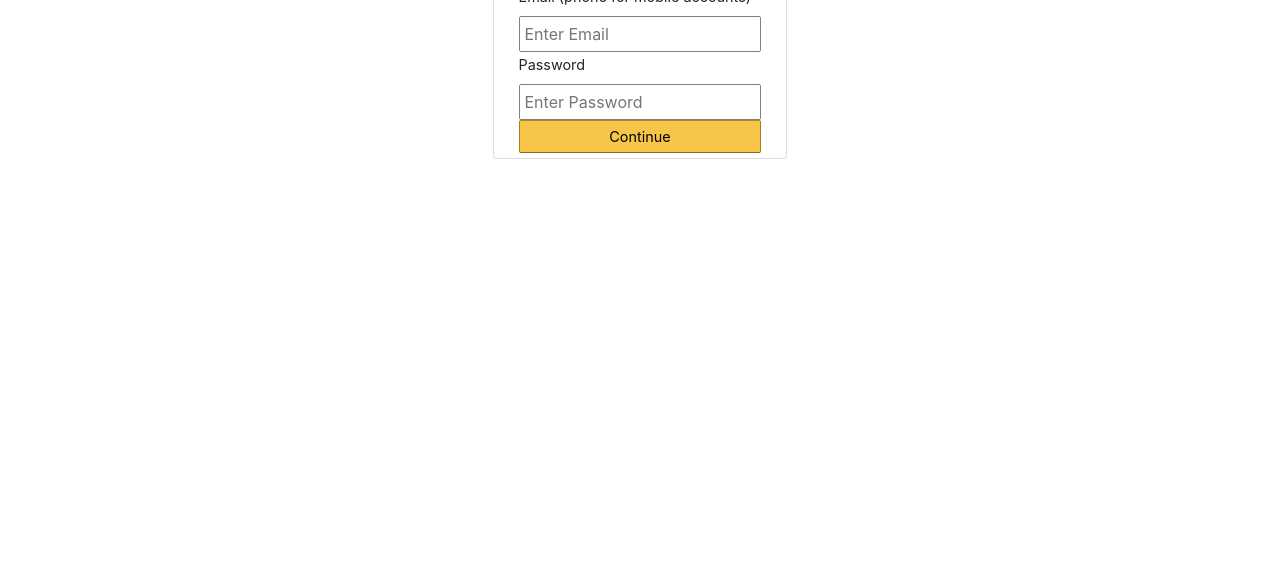
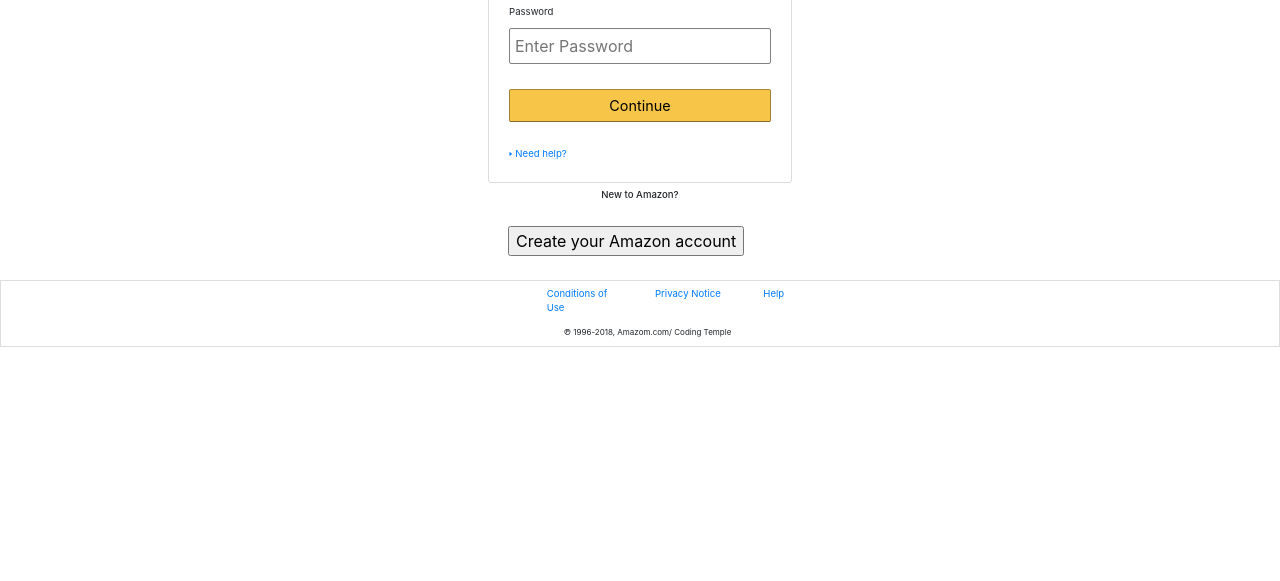
Before and after one commit to ksillah/amazon-mock, a plain HTML site: page index.html in a window 1280 px wide. Shown: the part 219-800 px from the top of the page. Drawn offline with nearby package versions, Linux system fonts and the light colour scheme.

Commit message:
elements added

```diff
--- a/css/main.css
+++ b/css/main.css
@@ -1,5 +1,5 @@
 div{
-    padding: 20px
+    padding: 2px;
 }
 
 .logo-img{
@@ -10,6 +10,15 @@ div{
 .center-span{
     margin: 0 auto;
 }
+.right-align{
+    text-align: right;
+}
+
+.bottom-span{
+    border: white;
+    margin: 0 auto;
+    width: 75%;
+}
 
 fieldset{
     width: 75%;
@@ -17,20 +26,21 @@ fieldset{
     border-radius: 3px;
     padding: 5px 25px;
     margin-bottom: 20px;
-    margin-top: 90px;
+    margin-top: 0px;
+    padding: 20px;
 }
 
 fieldset label{
-    font-size: 90%;
+    font-size: 60%;
 }
 
 form input{
     display: block;
     width: 100%;
-    padding: 5px ;
+    padding: 5px;
     border: 1px solid gray;
     border-radius: 2px;
-    margin-bottom: 25 px
+    margin-bottom: 25px;
 
 }
 
@@ -39,3 +49,29 @@ form input[type="submit"]{
     border-color: #a88734 #9c7e31 #846a29;
     font-size: 90%;
 }
+
+form input[ value = "Create your Amazon account"]{
+    background-color: rgb(216, 216, 216);
+    border-color:gray;
+    font-size: 90%;}
+
+a{  display: block;
+    margin: 0 auto;
+    font-size: 60%;
+}
+
+.bottom-center{
+    margin: 0 auto;
+    text-align: center;
+}
+.copyright{
+    font-size: 50%;
+    text-align: right;
+}
+h4{
+    display: block;
+    margin: 0 auto;
+    font-size: 60%;
+    color: solid #ddd;
+
+}
--- a/index.html
+++ b/index.html
@@ -28,19 +28,63 @@
                     <label for="email">Email (phone for mobile accounts)</label>
                     <input type="email" name="email" id="email" placeholder="Enter Email">
 
+                    <a class="right-align" href ='https://www.amazon.com/gp/help/customer/display.html?nodeId=GH3NM2YWEFEL2CQ4'target='_blank'>Forgot Password</a>
+
                     <!--Password Area (input/label)-->
-                    <label for="password">Password</label>
+                    <label for="password">Password </label>
+
                     <input type="password" name="password" id="password" placeholder="Enter Password">
 
                     <input type="submit" value="Continue">
+
+                    <a class="" href ='' target="_blank>"> &#129170 Need help?</a>
+
                 </form>
             </fieldset>
         </div>
     </div>
+
+    <div class="row">
+        <h4>New to Amazon?</h4>
+
+    </div>
+
+    <div class="row">
+        <div class="col-md-4 offset-md-4">
+            <fieldset class="bottom-span">
+                <input type="submit" value ="Create your Amazon account">
+            </fieldset>
+
+        </div>
+    </div>
+
 
 
 <script src="https://cdnjs.cloudflare.com/ajax/libs/jquery/3.5.1/jquery.slim.min.js"></script>
 <script src="https://cdnjs.cloudflare.com/ajax/libs/popper.js/1.16.1/umd/popper.min.js"></script>
 <script src="https://cdnjs.cloudflare.com/ajax/libs/twitter-bootstrap/4.6.0/js/bootstrap.min.js"></script>
 </body>
+<footer class="page-footer" style="padding: 2px; border: 1px solid #ddd;">
+    <div class="row" style="padding: 2px;" >
+        <div  class="col-md-1 offset-md-5">
+            <a href='https://www.amazon.com/gp/help/customer/display.html/ref=ap_desktop_footer_cou?ie=UTF8&nodeId=508088'target='blank'> Conditions of Use</a>
+        </div>
+        <div class="col-md-1 ">
+            <a href='https://www.amazon.com/gp/help/customer/display.html/ref=ap_desktop_footer_privacy_notice?ie=UTF8&nodeId=468496'target='blank'> Privacy Notice</a>
+        </div>
+        <div class="col-md-1">
+            <a href='https://www.amazon.com/gp/help/customer/display.html'target='blank'> Help</a>
+        </div>
+    </div>
+
+    <div class="row" style="padding: 2px;">
+        <div class="col-md-7">
+            <div class="copyright">
+                &#8471 1996-2018, Amazom.com/ Coding Temple
+            </div>
+        </div>
+    </div>
+
+    </div>
+</footer>
 </html>
```
